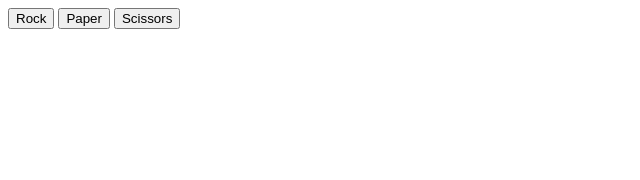
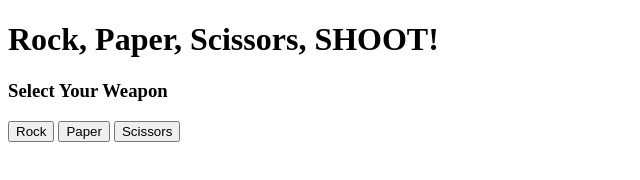
Before and after one commit to agabra23/odin-rock-paper-scissors, a plain HTML site: page index.html in a window 1280 px wide. Shown: the whole page, without its empty margins (0-640 px from the left). Drawn offline with Linux system fonts and the light colour scheme.

Commit message:
Add more HTML elements

```diff
--- a/index.html
+++ b/index.html
@@ -7,6 +7,8 @@
     <title>Rock, Paper, Scissors</title>
 </head>
 <body>
+    <h1  class="title">Rock, Paper, Scissors, SHOOT!</h1>
+    <h3 class="buttons-title">Select Your Weapon</h3>
     <button class="selection" id="btnR">Rock</button>
     <button class="selection" id="btnP">Paper</button>
     <button class="selection" id="btnS">Scissors</button>
```
